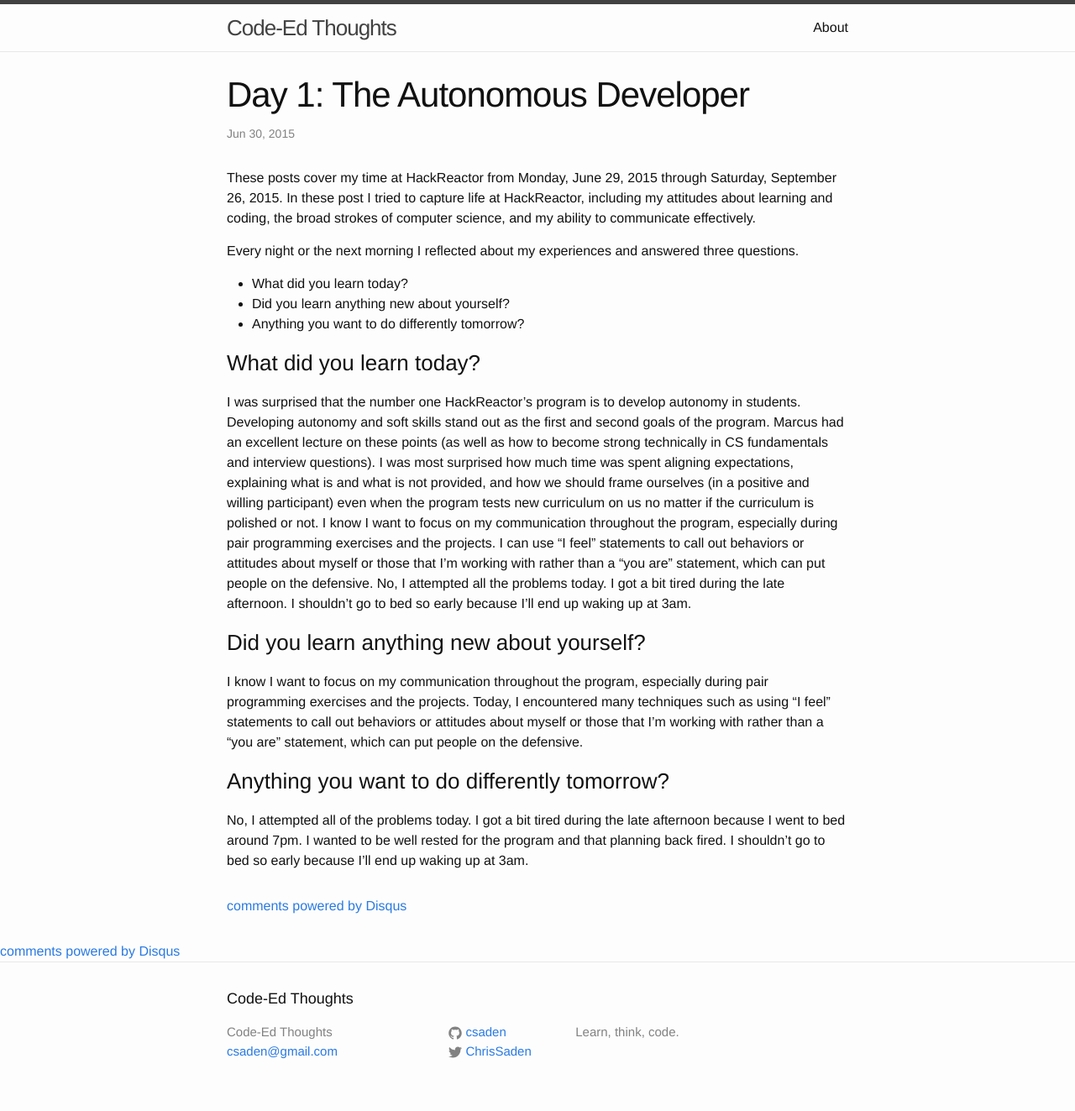
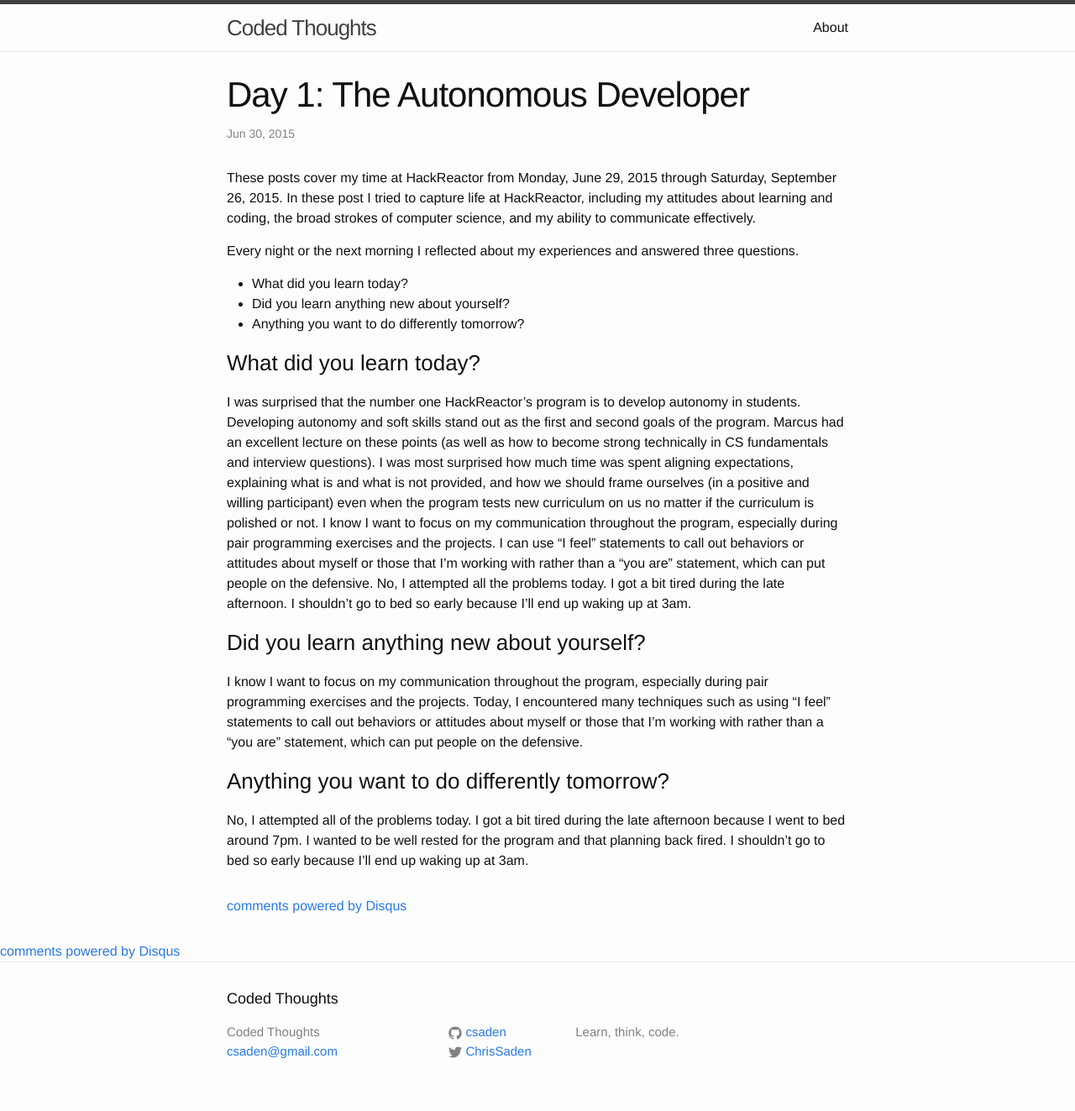
Before and after one commit to csaden/csaden.github.io, a Jekyll site: the page built from HackReactor/_posts/2015-06-30-Day-1-The-Autonomous-Developer.md, in a window 1280 px wide. Shown: the whole page at 84% size. Built offline with Jekyll 4.4.1, drawn with Linux system fonts in a browser that asks for light colours; comment, search, counter and statistics services are not loaded.

Commit message:
rename first blog posts and update config

```diff
--- a/_config.yml
+++ b/_config.yml
@@ -1,5 +1,5 @@
 # Site settings
-title: Code-Ed Thoughts
+title: Coded Thoughts
 email: csaden@gmail.com
 description: "Learn, think, code."
 baseurl: # the subpath of your site, e.g. /blog/
@@ -14,6 +14,6 @@
 # Build settings
 markdown: kramdown
 permalink: pretty
-pygments: true
+highlighter: pygments
 paginate: 10
 exclude: [README.markdown, package.json, grunt.js, Gruntfile.js, Gruntfile.coffee, node_modules]
```
Also changed, not shown: HackReactor/_posts/2015-06-30-Day-1-The-Autonomous-Developer.md (renamed from HackReactor/_posts/2015-06-30-HackReactor-Day-1-The-Autonomous-Developer.md).
